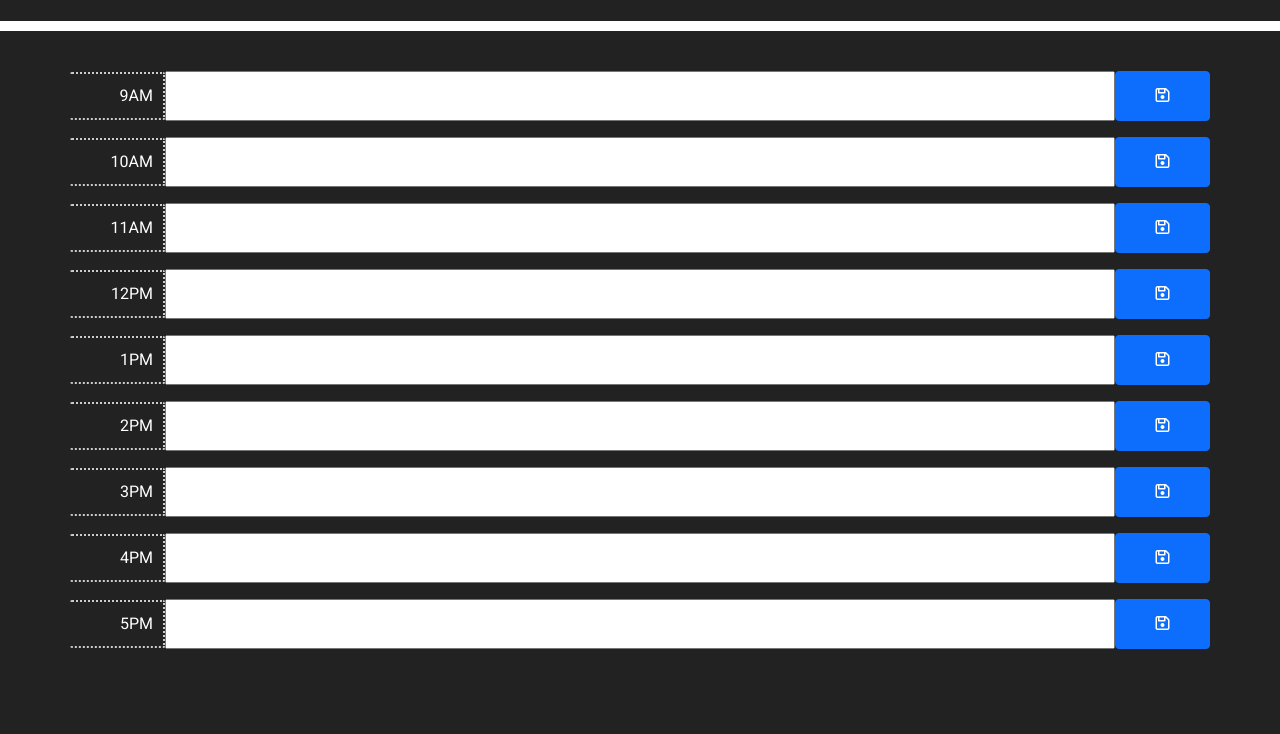
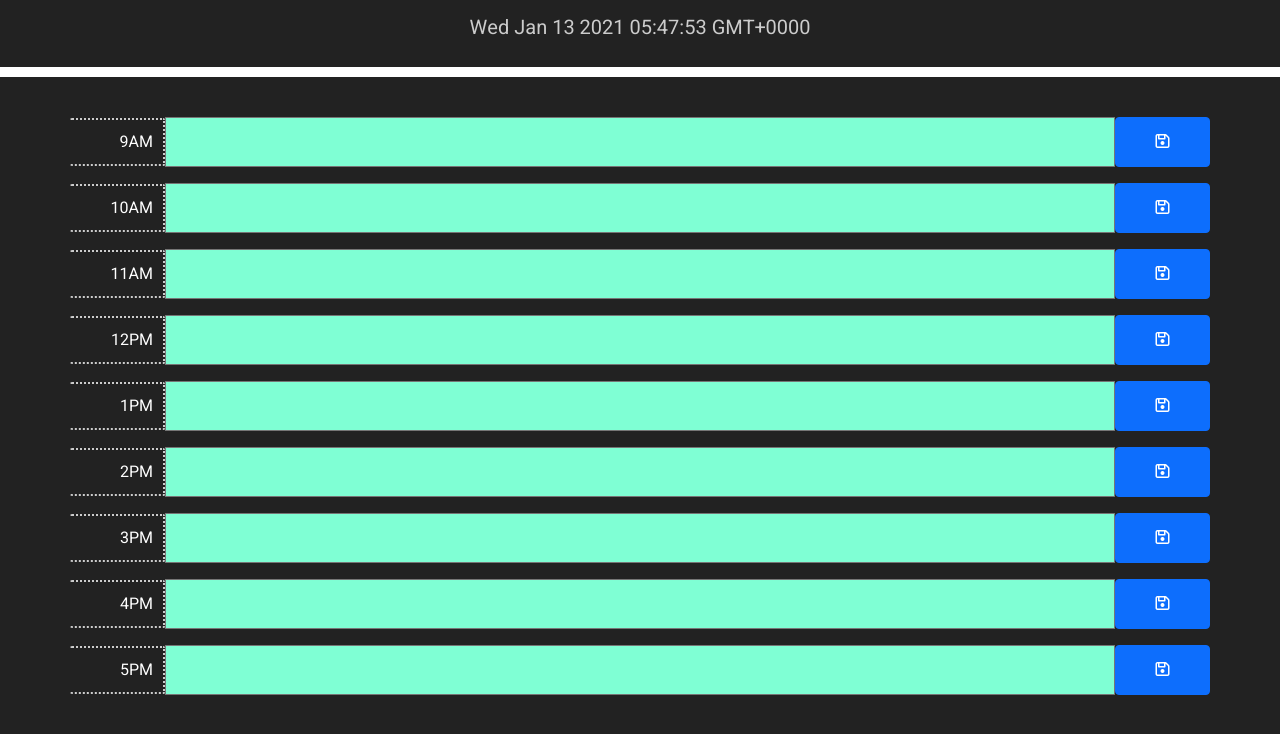
Before and after one commit to jsoomie/hw5-thirdPartyAPI, a plain HTML site: page index.html in a window 1280 px wide. Shown: the part 78-812 px from the top of the page. Drawn offline with nearby package versions, Linux system fonts and the light colour scheme.

Commit message:
added class to text area. js localstorage

```diff
--- a/index.html
+++ b/index.html
@@ -25,63 +25,63 @@
             <div class="col-md-1 hour">
                 9AM
             </div>
-            <textarea class="col-md-10"></textarea>
+            <textarea class="col-md-10 text-area"></textarea>
             <button class="btn btn-primary col-md-1"><i class="far fa-save"></i></button>
         </div>
         <div id="ten" class="row py-2 hour-container" value="10">
             <div class="col-md-1 hour">
                 10AM
             </div>
-            <textarea class="col-md-10"></textarea>
+            <textarea class="col-md-10 text-area"></textarea>
             <button class="btn btn-primary col-md-1"><i class="far fa-save"></i></button>
         </div>
         <div id="eleven" class="row py-2 hour-container" value="11">
             <div class="col-md-1 hour">
                 11AM
             </div>
-            <textarea class="col-md-10"></textarea>
+            <textarea class="col-md-10 text-area"></textarea>
             <button class="btn btn-primary col-md-1"><i class="far fa-save"></i></button>
         </div>
         <div id="twelve" class="row py-2 hour-container" value="12">
             <div class="col-md-1 hour">
                 12PM
             </div>
-            <textarea class="col-md-10"></textarea>
+            <textarea class="col-md-10 text-area"></textarea>
             <button class="btn btn-primary col-md-1"><i class="far fa-save"></i></button>
         </div>
         <div id="one" class="row py-2 hour-container" value="13">
             <div class="col-md-1 hour">
                 1PM
             </div>
-            <textarea class="col-md-10"></textarea>
+            <textarea class="col-md-10 text-area"></textarea>
             <button class="btn btn-primary col-md-1"><i class="far fa-save"></i></button>
         </div>
         <div id="two" class="row py-2 hour-container" value="14">
             <div class="col-md-1 hour">
                 2PM
             </div>
-            <textarea class="col-md-10"></textarea>
+            <textarea class="col-md-10 text-area"></textarea>
             <button class="btn btn-primary col-md-1"><i class="far fa-save"></i></button>
         </div>
         <div id="three" class="row py-2 hour-container"  value="15">
             <div class="col-md-1 hour">
                 3PM
             </div>
-            <textarea class="col-md-10"></textarea>
+            <textarea class="col-md-10 text-area"></textarea>
             <button class="btn btn-primary col-md-1"><i class="far fa-save"></i></button>
         </div>
         <div id="four" class="row py-2 hour-container" value="16">
             <div class="col-md-1 hour">
                 4PM
             </div>
-            <textarea class="col-md-10"></textarea>
+            <textarea class="col-md-10 text-area"></textarea>
             <button class="btn btn-primary col-md-1"><i class="far fa-save"></i></button>
         </div>
         <div id="five" class="row py-2 hour-container" value="17">
             <div class="col-md-1 hour">
                 5PM
             </div>
-            <textarea class="col-md-10"></textarea>
+            <textarea class="col-md-10 text-area"></textarea>
             <button class="btn btn-primary col-md-1"><i class="far fa-save"></i></button>
         </div>
     </div>
--- a/js/main.js
+++ b/js/main.js
@@ -13,28 +13,45 @@ $(document).ready(function() {
         let hourNow = moment().hours();
         // Loops through the hour list to change colors accordingly
         $(".hour-container").each(function() {
+            // grabs the value as an int
             let selectedHour = parseInt($(this).attr('value'));
-
+            // Past hour
             if (selectedHour < hourNow) {
-                $(this).children('textarea').addClass("past");
+                $(this).children('.text-area').addClass("past");
+            // Present Hour
             } else if (selectedHour === hourNow) {
-                $(this).children('textarea').removeClass("past");
-                $(this).children('textarea').addClass("current");
+                $(this).children('.text-area').removeClass("past");
+                $(this).children('.text-area').addClass("current");
+            // Future Hour
             } else {
-                $(this).children('textarea').removeClass("past");
-                $(this).children('textarea').removeClass("current");
-                $(this).children('textarea').addClass("future");
+                $(this).children('.text-area').removeClass("past");
+                $(this).children('.text-area').removeClass("current");
+                $(this).children('.text-area').addClass("future");
             }
         })
     }
 
-    // Setting the local storage!
+    // Setting the local storage on save click!
     $(".btn").click(function() {
 
-        let
+        // Stores text
+        let userInput = $(this).siblings('textarea').val();
+        // Stores hour
+        let hourSelected = $(this).parent().attr("id");
+        // Stores into local storage for retrieval
+        localStorage.setItem(hourSelected, userInput);
+    })
 
-        localStorage.setItem();
-    })
+    // Local storage retrieval upon document load
+    $('#nine .text-area').val(localStorage.getItem('nine'));
+    $('#ten .text-area').val(localStorage.getItem('ten'));
+    $('#eleven .text-area').val(localStorage.getItem('eleven'));
+    $('#twleve .text-area').val(localStorage.getItem('twelve'));
+    $('#one .text-area').val(localStorage.getItem('one'));
+    $('#two .text-area').val(localStorage.getItem('two'));
+    $('#three .text-area').val(localStorage.getItem('three'));
+    $('#four .text-area').val(localStorage.getItem('four'));
+    $('#five .text-area').val(localStorage.getItem('five'));
 
     hourCheck();
 })
```
